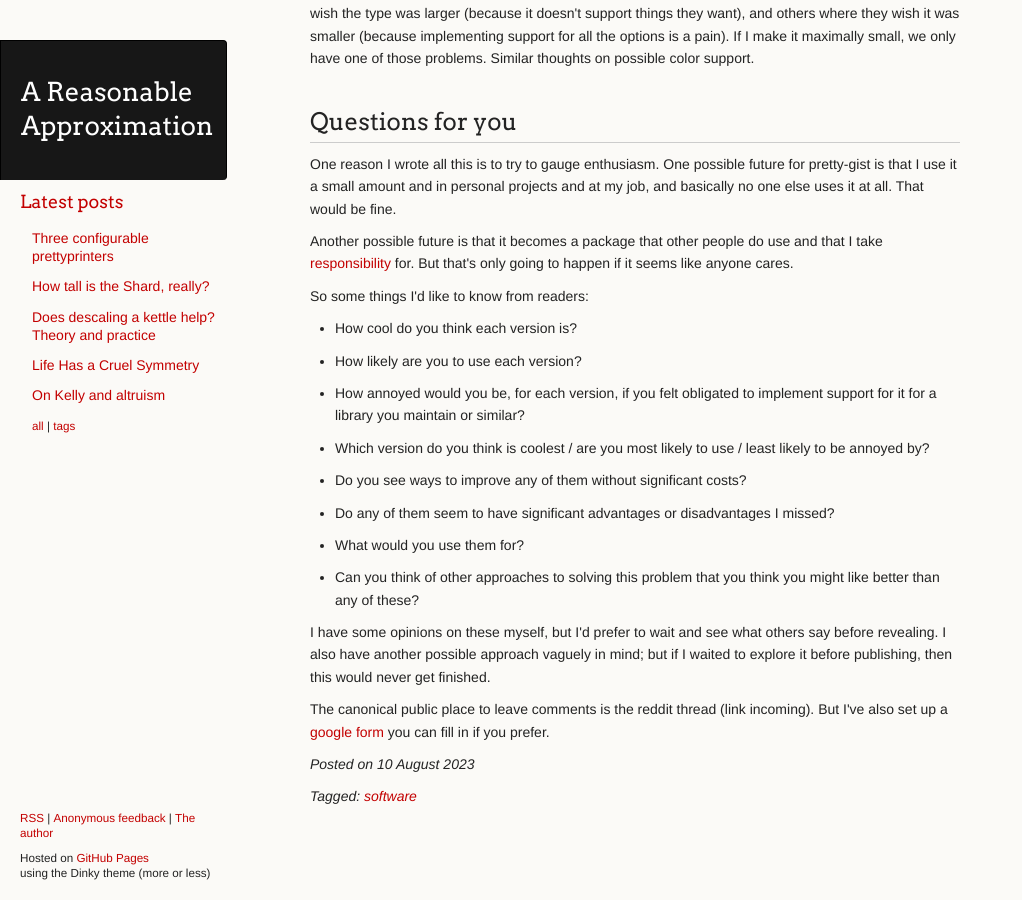
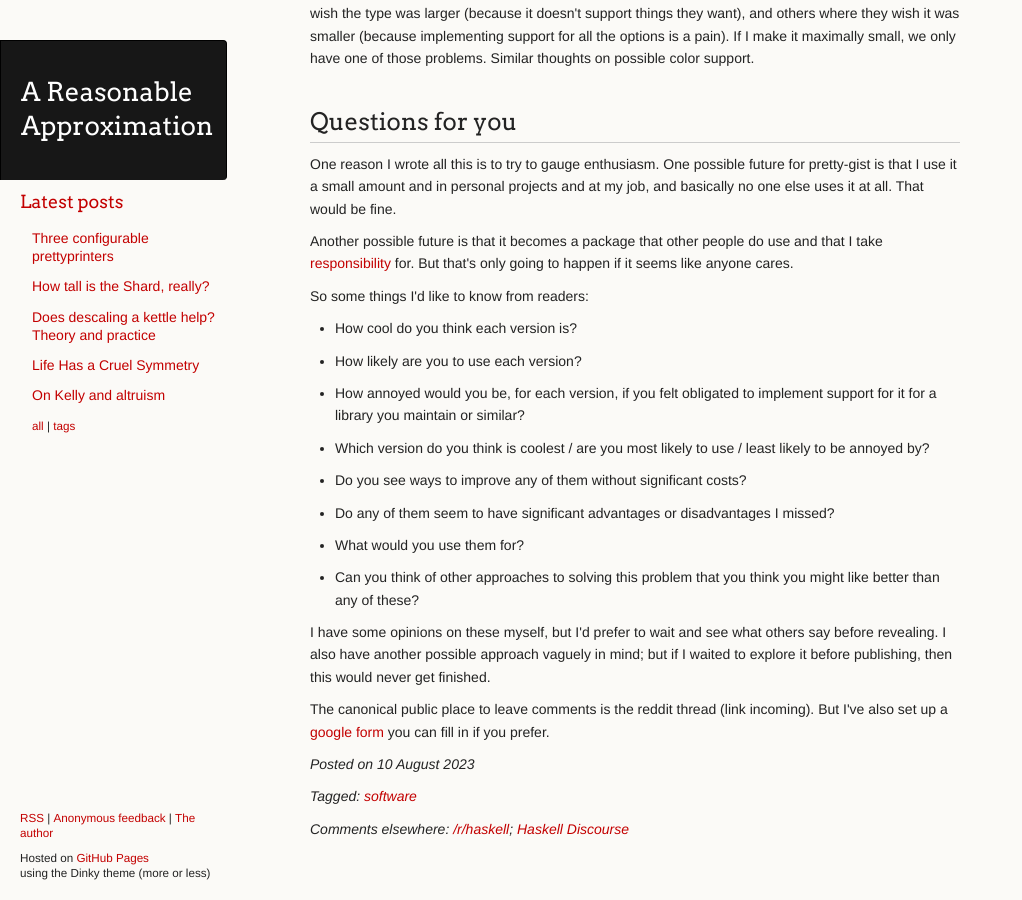
Before and after one commit to ChickenProp/chickenprop.github.com, a Jekyll site: the page built from _posts/2023-08-10-three-configurable-prettyprinters.md, in a window 1280 px wide and 900 px high, scrolled down 10425 px. Shown: the whole window, without its empty margins (0-1022 px from the left). Built offline with Jekyll 4.4.1, drawn with Linux system fonts in a browser that asks for light colours; nearby versions of some CDN libraries.

Commit message:
Links and xpost.

```diff
--- a/_posts/2023-08-10-three-configurable-prettyprinters.md
+++ b/_posts/2023-08-10-three-configurable-prettyprinters.md
@@ -2,6 +2,12 @@
 title: Three configurable prettyprinters
 layout: post
 tags: [software]
+lw_xpost: true
+external_comments:
+  - name: /r/haskell
+    url: https://www.reddit.com/r/haskell/comments/15nr7ky/rfc_three_configurable_prettyprinters/
+  - name: Haskell Discourse
+    url: https://discourse.haskell.org/t/rfc-three-configurable-prettyprinters/7265
 ---
 *I gave a [fifteen minute talk](https://www.youtube.com/watch?v=TBBHGR4ZlZM) about this at Zurihac 2023. If you read this essay, I don't think there's much point in additionally watching the video.*
 
```
